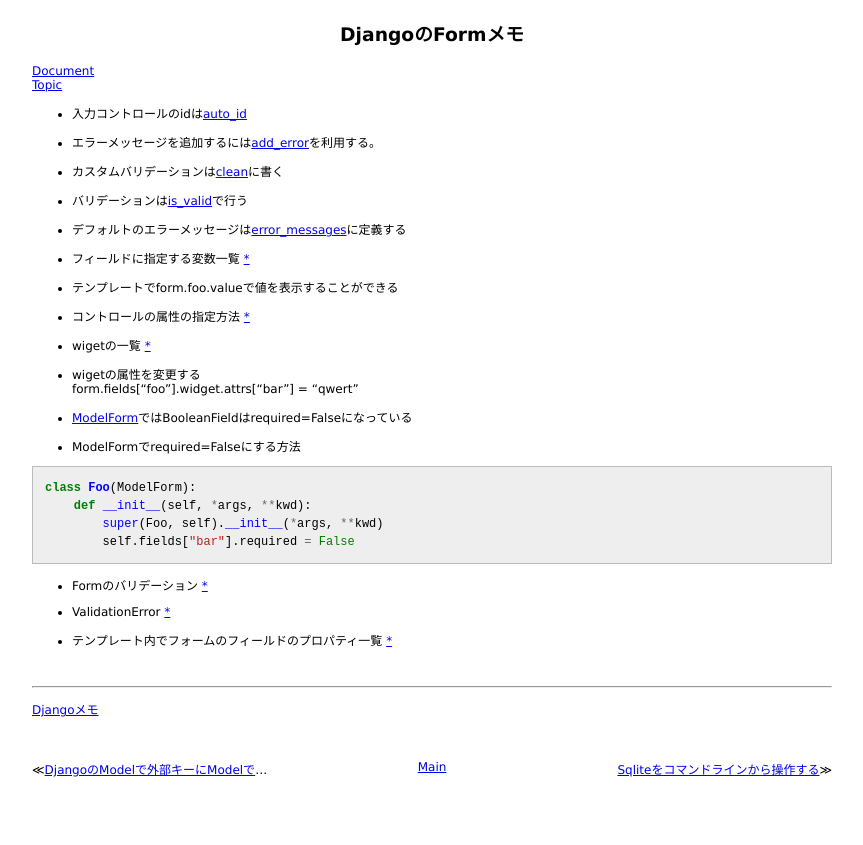
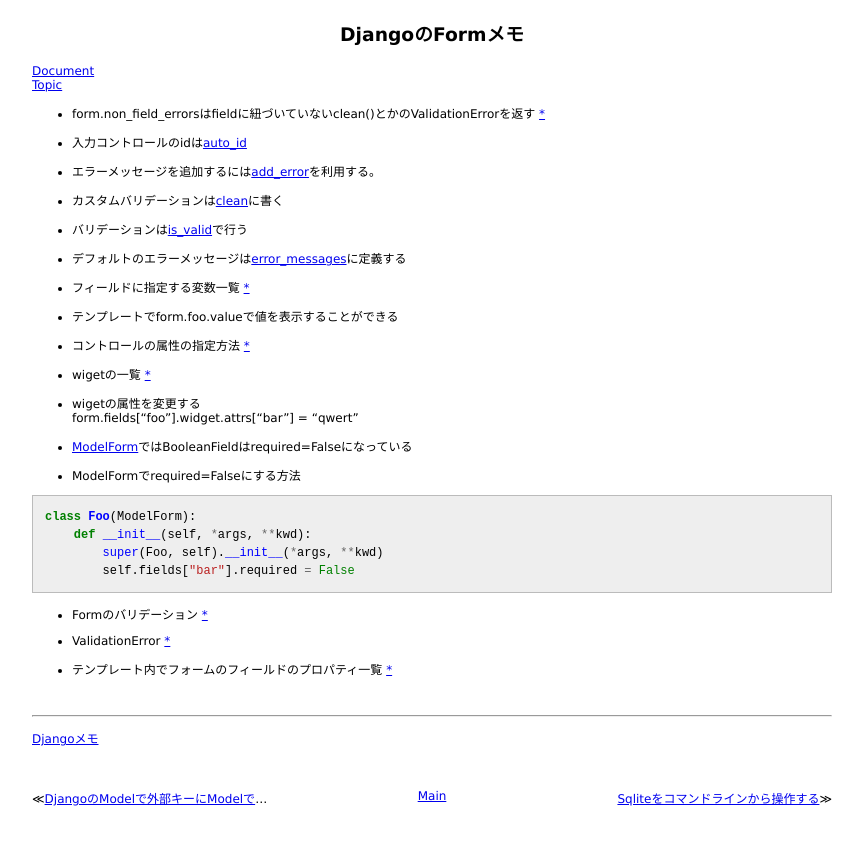
Before and after one commit to 38elements/38elements.github.com, a Jekyll site: the page built from _posts/2014-12-02-django-forms.md, in a window 1280 px wide. Shown: the top 845 px of the page, without its empty margins (208-1071 px from the left). Built offline with Jekyll 4.4.1, drawn with Linux system fonts in a browser that asks for light colours.

Commit message:
Update 2014-12-02-django-forms.md

```diff
--- a/_posts/2014-12-02-django-forms.md
+++ b/_posts/2014-12-02-django-forms.md
@@ -2,8 +2,10 @@
 layout: posts
 title: DjangoのFormメモ
 ---
-[Document](https://docs.djangoproject.com/ja/1.9/ref/forms/)
-[Topic](https://docs.djangoproject.com/ja/1.9/topics/forms/)
+[Document](https://docs.djangoproject.com/en/stable/ref/forms/)
+[Topic](https://docs.djangoproject.com/en/stable/topics/forms/)
+
+* form.non_field_errorsはfieldに紐づいていないclean()とかのValidationErrorを返す [\*](https://docs.djangoproject.com/en/stable/ref/forms/api/#django.forms.Form.non_field_errors)
 
 * 入力コントロールのidは[auto_id](https://docs.djangoproject.com/en/stable/ref/forms/api/#django.forms.Form.auto_id)
 
```
